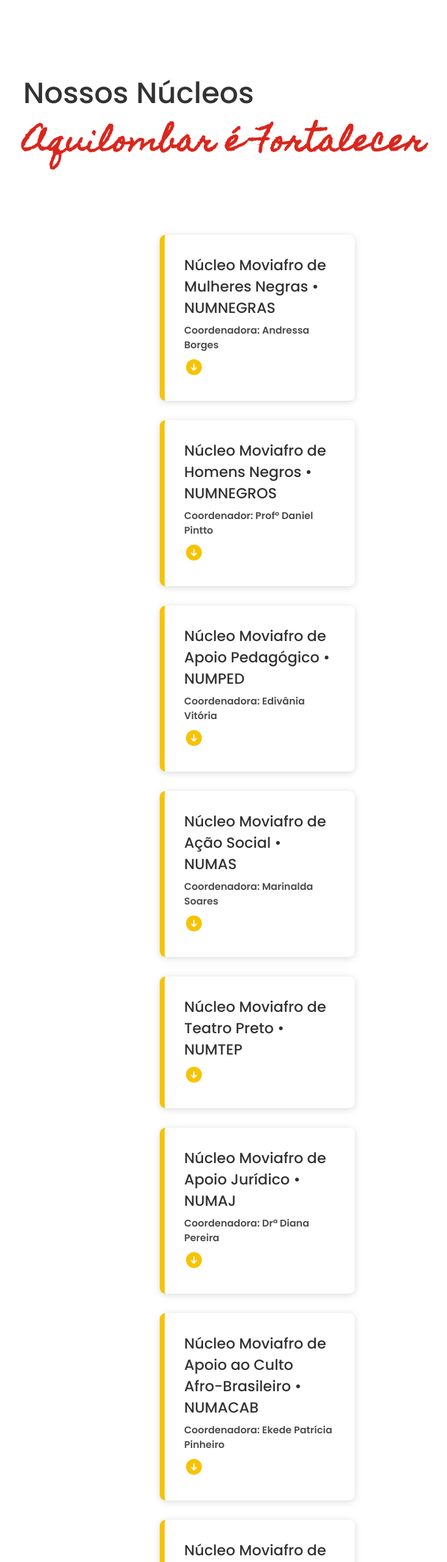
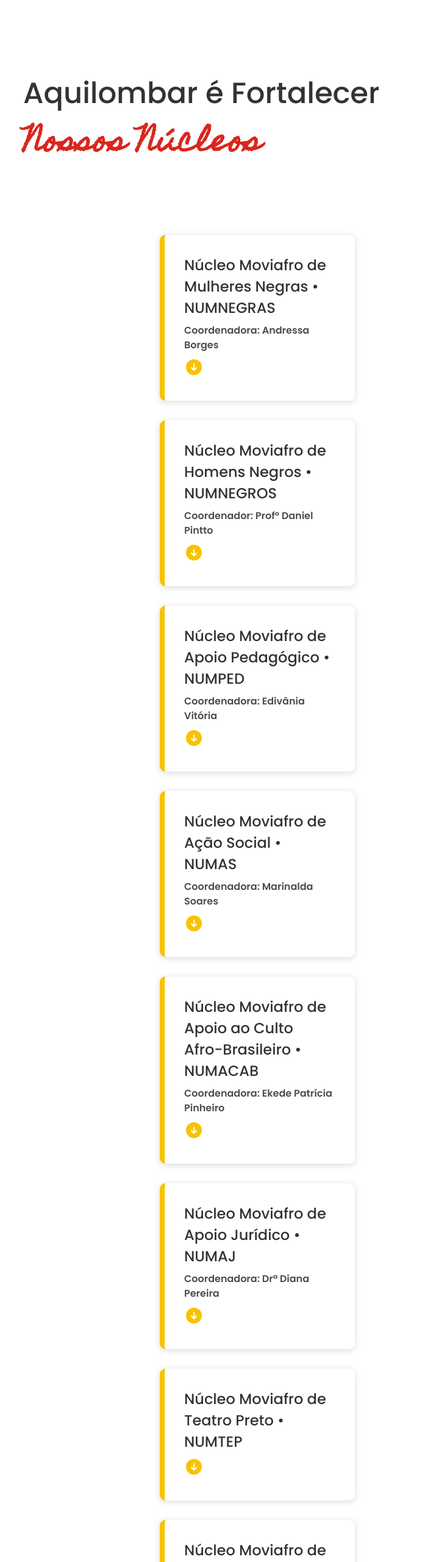
Before and after one commit to andressaaborges/black-xp, a React (Vite) app: page / in a window 1280 px wide. Shown: the part 5205-7766 px from the top of the page at 61% size, without its empty margins (218-951 px from the left). Built offline with nearby package versions, Linux system fonts and the light colour scheme.

Commit message:
refactor: :speech_balloon: replace orders of cards

```diff
--- a/src/components/Attributes.jsx
+++ b/src/components/Attributes.jsx
@@ -37,9 +37,9 @@ const dataCardsAttributes = [
     {
         id: 5,
         content: {
-            title: "Núcleo Moviafro de Teatro Preto • NUMTEP",
-            role: "",
-            text: "Criado com o intuito de efetivar um abrangente projeto poético-político. Esse projeto engloba diversas vertentes, tais como representar o cotidiano da população negra, combater o racismo, promover a valorização e disseminação da cultura negra no país, e fomentar a participação ativa dos negros na sociedade. Além disso, busca-se estimular a conscientização e a construção das identidades negras, bem como capacitar artistas pertencentes a essa comunidade, e desenvolver uma dramaturgia e linguagem cênica próprias. O núcleo encontra-se profundamente influenciado pela rica cultura negra baiana, absorvendo elementos como a religiosidade, o caráter festivo e popular, a dança, os ritmos, os instrumentos percussivos, a memória ancestral, a estética corporal, as formas de resistência e a ênfase no registro oral da língua."
+            title: "Núcleo Moviafro de Apoio ao Culto Afro-Brasileiro • NUMACAB",
+            role: "Coordenadora: Ekede Patrícia Pinheiro",
+            text: "Criado com o propósito de fortalecer o combate à intolerância religiosa e oferecer suporte aos centros de culto africano, em colaboração com as organizações já existentes. Além disso, tem como missão orientar adeptos e simpatizantes das religiões afro-brasileiras em uma ampla gama de temas, abrangendo desde questões de Racismo Religioso, Regularização Fundiária e Inventário, Imunidade Tributária, até Antirracismo, Associativismo e Cooperativismo, Empreendedorismo, Previdência, Estatuto da Igualdade Racial, Saúde da População Negra e Acesso aos direitos e à justiça."
         },
     },
     {
@@ -53,9 +53,9 @@ const dataCardsAttributes = [
     {
         id: 7,
         content: {
-            title: "Núcleo Moviafro de Apoio ao Culto Afro-Brasileiro • NUMACAB",
-            role: "Coordenadora: Ekede Patrícia Pinheiro",
-            text: "Criado com o propósito de fortalecer o combate à intolerância religiosa e oferecer suporte aos centros de culto africano, em colaboração com as organizações já existentes. Além disso, tem como missão orientar adeptos e simpatizantes das religiões afro-brasileiras em uma ampla gama de temas, abrangendo desde questões de Racismo Religioso, Regularização Fundiária e Inventário, Imunidade Tributária, até Antirracismo, Associativismo e Cooperativismo, Empreendedorismo, Previdência, Estatuto da Igualdade Racial, Saúde da População Negra e Acesso aos direitos e à justiça."
+            title: "Núcleo Moviafro de Teatro Preto • NUMTEP",
+            role: "",
+            text: "Criado com o intuito de efetivar um abrangente projeto poético-político. Esse projeto engloba diversas vertentes, tais como representar o cotidiano da população negra, combater o racismo, promover a valorização e disseminação da cultura negra no país, e fomentar a participação ativa dos negros na sociedade. Além disso, busca-se estimular a conscientização e a construção das identidades negras, bem como capacitar artistas pertencentes a essa comunidade, e desenvolver uma dramaturgia e linguagem cênica próprias. O núcleo encontra-se profundamente influenciado pela rica cultura negra baiana, absorvendo elementos como a religiosidade, o caráter festivo e popular, a dança, os ritmos, os instrumentos percussivos, a memória ancestral, a estética corporal, as formas de resistência e a ênfase no registro oral da língua."
         },
     },
     {
@@ -72,7 +72,7 @@ export function Attributes() {
     return (
         <section className={styles.attributes} id="attributes">
             <article className={styles.container}>
-                <h2>Nossos Núcleos<span><br />Aquilombar é Fortalecer</span></h2>
+                <h2>Aquilombar é Fortalecer<span><br />Nossos Núcleos</span></h2>
                 <div className={styles.content}>
                     {dataCardsAttributes.map(item => {
                         return (
```
